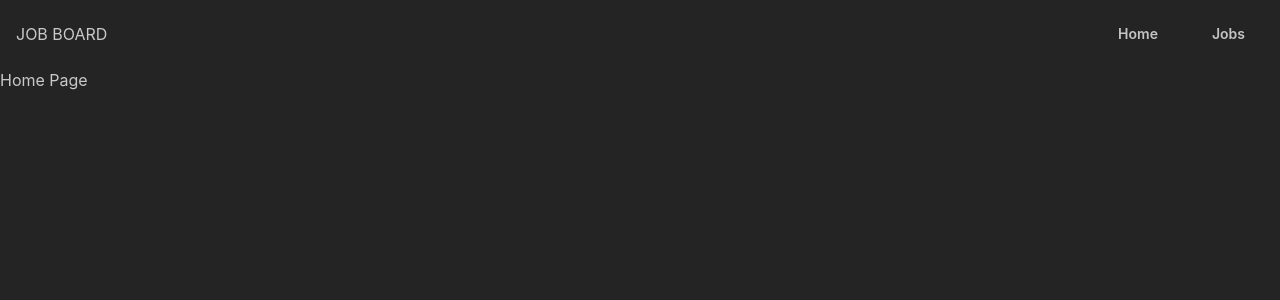
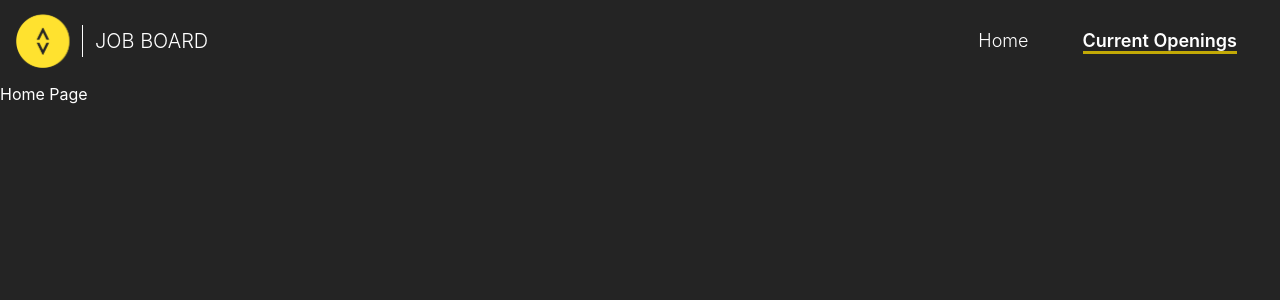
Before and after one commit to monashcoding/mploy-app, a Next.js app in the folder frontend/: page / in a window 1280 px wide. Shown: the top 300 px of the page. Built offline with nearby package versions, Linux system fonts and the light colour scheme.

Commit message:
Modified the navbar, search and theme (#20)
Co-authored-by: ed <edwinli123456@gmail.com>

```diff
--- a/frontend/src/app/globals.css
+++ b/frontend/src/app/globals.css
@@ -20,6 +20,7 @@
     --primary: #fce02c;
     --secondary: #c4c4c4;
     --accent: #fce02c;
+    --underline: rgba(252, 224, 44, 0.9);
   }
   .dark {
     --text: #ffffff;
@@ -27,5 +28,13 @@
     --primary: #d3b703;
     --secondary: #3b3b3b;
     --accent: #d3b703;
+    --underline: rgba(211, 183, 3, 0.9);
   }
 }
+
+.underline-fancy {
+  text-decoration: underline;
+  text-decoration-color: var(--underline);
+  text-underline-offset: 4px;
+  text-decoration-thickness: 3px;
+}
--- a/frontend/src/app/jobs/page.tsx
+++ b/frontend/src/app/jobs/page.tsx
@@ -18,7 +18,12 @@ export default async function JobsPage({
 
   return (
     <div className="space-y-4">
-      <Title>Find Internships and Student Jobs</Title>
+      <Title>
+        <span className="font-light">Find</span>{" "}
+        <span className="underline-fancy">Internships</span>{" "}
+        <span className="font-light">and</span>{" "}
+        <span className="underline-fancy">Student Jobs</span>
+      </Title>
       <SearchBar />
       <FilterSection />
 
--- a/frontend/src/app/layout.tsx
+++ b/frontend/src/app/layout.tsx
@@ -13,7 +13,7 @@ export default function RootLayout({ children }: PropsWithChildren) {
       <Head>
         <ColorSchemeScript defaultColorScheme="dark" />
       </Head>
-      <body>
+      <body className="text-text dark">
         <MantineProvider theme={theme} defaultColorScheme="dark">
           <div className="min-h-screen flex flex-col">
             <NavBar />
--- a/frontend/src/components/jobs/search/search-bar.tsx
+++ b/frontend/src/components/jobs/search/search-bar.tsx
@@ -6,7 +6,21 @@ export default function SearchBar() {
   return (
     <Input
       placeholder="Search for a company or a role..."
-      leftSection={<IconSearch size={16} />}
+      leftSection={<IconSearch size={20} className="ml-2 stroke-primary" />}
+      rightSection={
+        <Input.ClearButton
+          size="md"
+          className="absolute pointer-events-auto z-10 right-2"
+        />
+      }
+      variant="filled"
+      styles={{
+        input: {
+          borderRadius: "12px",
+          padding: "28px",
+          paddingLeft: "40px",
+        },
+      }}
     />
   );
 }
--- a/frontend/src/components/layout/logo.tsx
+++ b/frontend/src/components/layout/logo.tsx
@@ -1,5 +1,14 @@
-import { Text } from "@mantine/core";
-
+import { Text, Divider } from "@mantine/core";
+import MacLogo from "@/assets/mac.svg";
+import Image from "next/image";
 export default function Logo() {
-  return <Text>JOB BOARD</Text>;
+  return (
+    <div className="flex space-x-3 items-center h-8">
+      <Image priority src={MacLogo} alt="Follow us on Twitter" />
+      <Divider size="xs" color="white" orientation="vertical" />
+      <Text size="xl">
+        <span className="font-light">JOB BOARD</span>
+      </Text>
+    </div>
+  );
 }
--- a/frontend/src/components/layout/nav-bar.tsx
+++ b/frontend/src/components/layout/nav-bar.tsx
@@ -7,12 +7,18 @@ export default function NavBar() {
     <nav className="p-4">
       <div className="max-w-7xl mx-auto flex justify-between items-center">
         <Logo />
-        <div className="flex gap-4">
+        <div className="flex">
           <Link href="/">
-            <Button variant="transparent">Home</Button>
+            <Button variant="transparent" size="lg">
+              <span className="text-text font-light">Home</span>
+            </Button>
           </Link>
           <Link href="/jobs">
-            <Button variant="transparent">Jobs</Button>
+            <Button variant="transparent" size="lg">
+              <span className="text-text underline-fancy">
+                Current Openings
+              </span>
+            </Button>
           </Link>
         </div>
       </div>
--- a/frontend/tailwind.config.ts
+++ b/frontend/tailwind.config.ts
@@ -1,6 +1,7 @@
 import type { Config } from "tailwindcss";
 
 export default {
+  darkMode: "class",
   content: [
     "./src/pages/**/*.{js,ts,jsx,tsx,mdx}",
     "./src/components/**/*.{js,ts,jsx,tsx,mdx}",
@@ -14,6 +15,7 @@ export default {
         primary: "var(--primary)",
         secondary: "var(--secondary)",
         accent: "var(--accent)",
+        underline: "var(--underline)",
       },
     },
   },
```
Also changed, not shown: frontend/src/assets/mac.svg (added).
